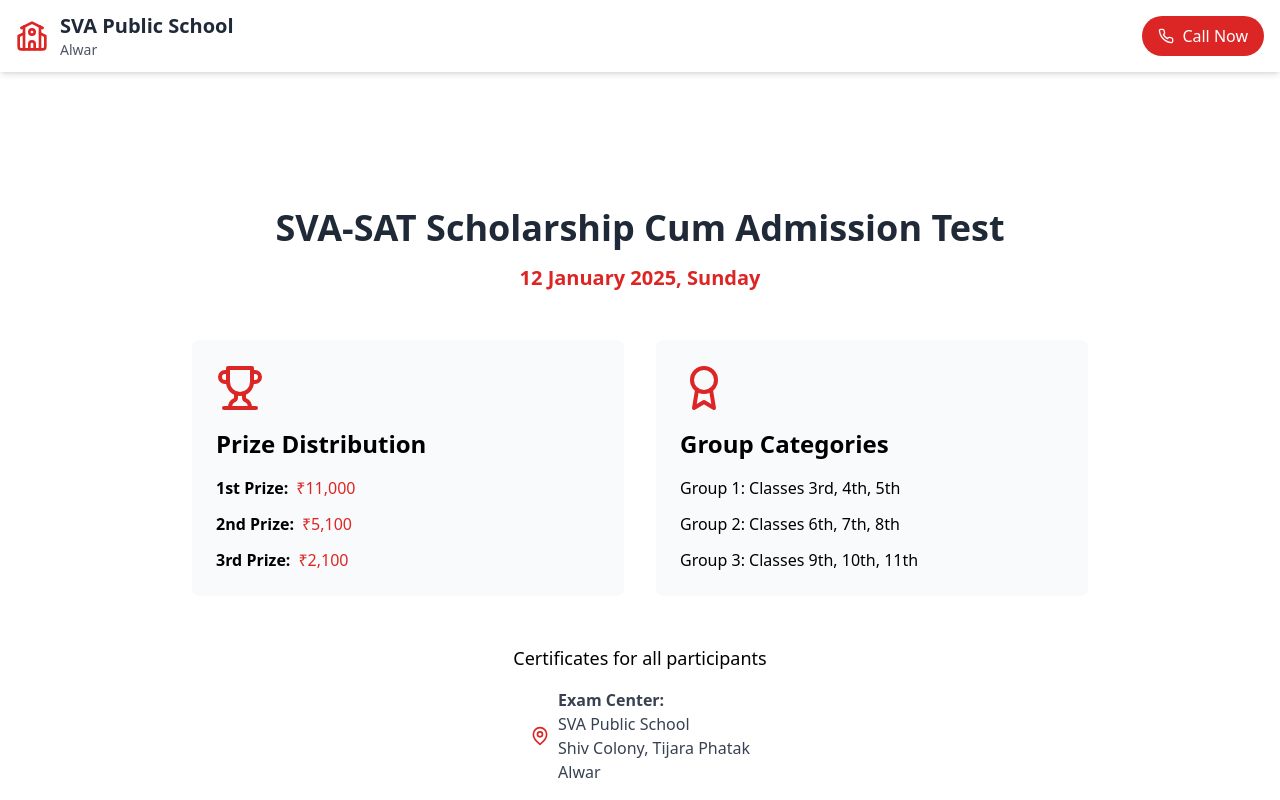
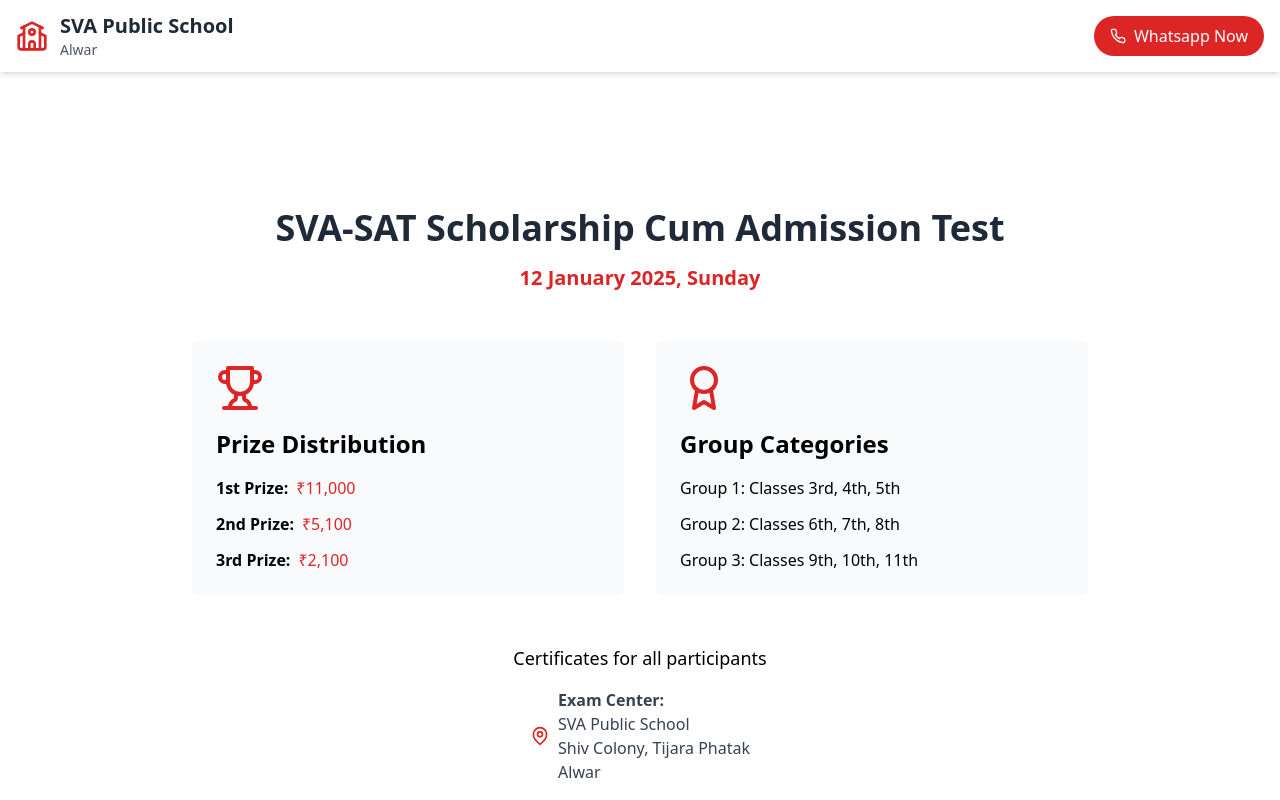
Before and after one commit to Vivek-122005/SVA-Public-School, a React (Vite) app: page / in a window 1280 px wide. Shown: the top 800 px of the page. Built offline with nearby package versions, Linux system fonts and the light colour scheme.

Commit message:
Update Header.tsx

```diff
--- a/src/components/Header.tsx
+++ b/src/components/Header.tsx
@@ -17,7 +17,7 @@ export default function Header() {
           className="flex items-center space-x-2 bg-red-600 hover:bg-red-700 text-white px-4 py-2 rounded-full transition-colors"
         >
           <Phone className="h-4 w-4" />
-          <span>Call Now</span>
+          <span>Whatsapp Now</span>
         </a>
       </div>
     </header>
```
